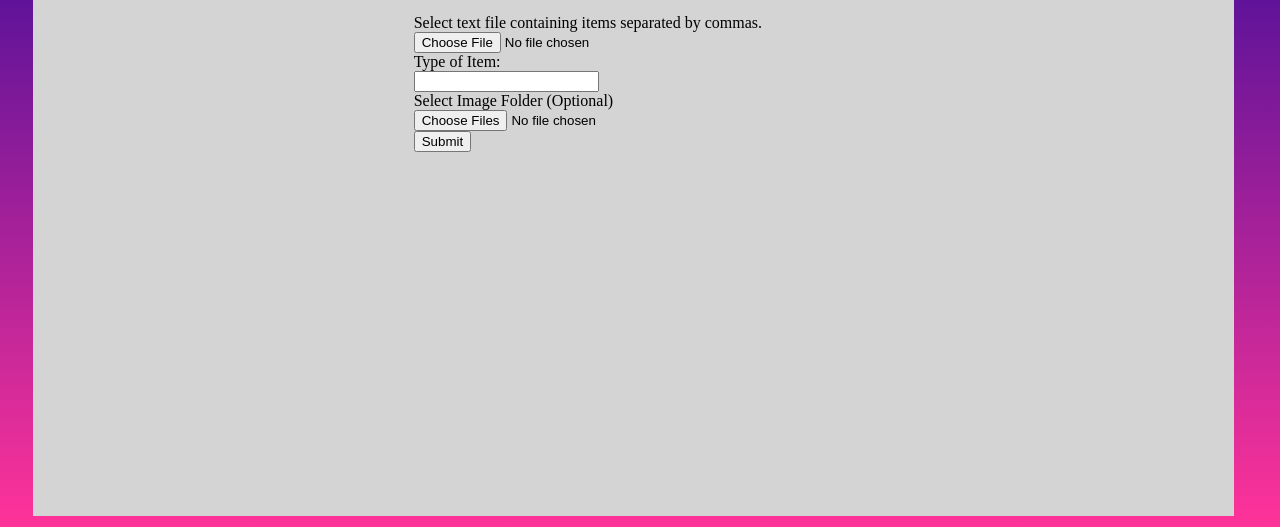
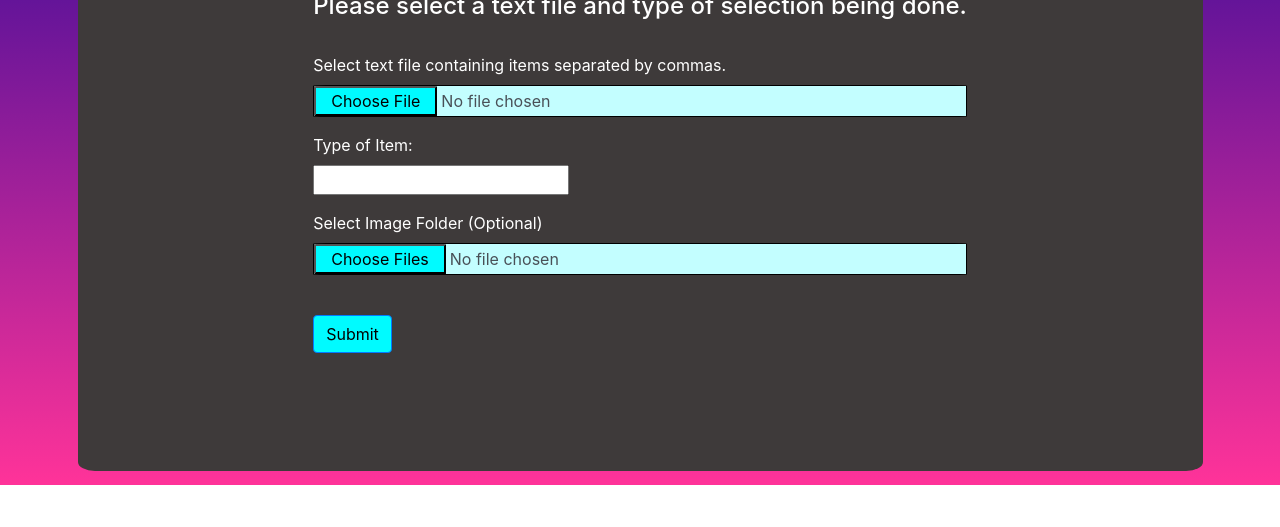
Before and after one commit to FernPerez/Item_Sorter, a plain HTML site: page sort.html in a window 1280 px wide. Shown: the part 315-842 px from the top of the page. After the commit the page ends 800 px from the top, so only its background shows below. Drawn offline with nearby package versions, Linux system fonts and the light colour scheme; a web font is replaced by a local one.

Commit message:
further css styling for sort form page

```diff
--- a/sort.html
+++ b/sort.html
@@ -5,6 +5,21 @@
     <meta name="viewport" content="width=device-width, initial-scale=1.0" />
     <meta http-equiv="X-UA-Compatible" content="ie=edge" />
     <title>Sorter</title>
+    <!-- Fonts -->
+    <link rel="preconnect" href="https://fonts.googleapis.com" />
+    <link rel="preconnect" href="https://fonts.gstatic.com" crossorigin />
+    <link
+      href="https://fonts.googleapis.com/css2?family=Momo+Trust+Display&display=swap"
+      rel="stylesheet"
+    />
+    <!-- Bootstrap -->
+    <link
+      rel="stylesheet"
+      href="https://cdn.jsdelivr.net/npm/bootstrap@4.6.2/dist/css/bootstrap.min.css"
+      integrity="sha384-xOolHFLEh07PJGoPkLv1IbcEPTNtaed2xpHsD9ESMhqIYd0nLMwNLD69Npy4HI+N"
+      crossorigin="anonymous"
+    />
+    <!-- Custom CSS -->
     <link
       rel="stylesheet"
       href="./style.css"
@@ -17,63 +32,51 @@
     <script defer src="sorter.js"></script>
   </head>
   <body>
-    <div class="main__container">
+    <nav class="navbar navbar-expand-sm bg-dark">
+      <ul class="navbar-nav">
+        <li class="nav-item">
+          <a class="nav-link" href="#">Link 1</a>
+        </li>
+      </ul>
+    </nav>
+    <div class="container-fluid">
       <h1 id="title">Selection Sorter</h1>
       <div id="round__container">
         <h1 id="round__label">Start</h1>
       </div>
       <div id="main__sub__container">
-        <!-- <div class="progress__container">
-          <div class="progress__border">
-            <h3 class="progress__counter">50%</h3>
-            <div class="progress__bar w3-green"></div>
-          </div>
-        </div> -->
         <div id="formContainer">
           <h2>Welcome to the Selection Sorter</h2>
-          <h3>Please select a text file and type of selection being done.</h3>
+          <h4>Please select a text file and type of selection being done.</h4>
+          <br />
           <form name="indexForm" id="indexForm">
-            <label for="listFile"
+            <div class="mb-3">
+              <label for="listFile" class="form-label"
                 >Select text file containing items separated by commas.</label
               ><br />
-            <input type="file" id="listFile" required /><br />
+              <input class="form-control" type="file" id="listFile" required />
+            </div>
+            <div class="mb-3">
               <label for="itemType">Type of Item:</label><br />
-            <input type="text" id="itemType" name="itemType" required /><br />
-            <label for="imageFolder">Select Image Folder (Optional)</label
+              <input type="text" id="itemType" name="itemType" required />
+            </div>
+            <div class="mb-3">
+              <label for="imageFolder" class="form-label"
+                >Select Image Folder (Optional)</label
               ><br />
               <input
+                class="form-control"
                 type="file"
                 id="imageFolder"
                 webkitdirectory
                 directory
                 multiple
-            /><br />
-            <input type="submit" />
-            <!-- <button id="start">Start</button> -->
+              />
+            </div>
+            <br />
+            <input type="submit" class="btn btn-primary" id="submit" />
           </form>
         </div>
-        <!-- <div class="sorter__container">
-          <div class="sorter__option__container">
-            <div class="results__result__img__container--big">
-              <img src="imgs/default.webp" class="sorter__img" id="img1" />
-            </div>
-            <button class="sorter__selection__button" id="btn1">
-              Choice 1
-            </button>
-          </div>
-          <div class="sorter__middle__container">
-            <button class="sorter__selection__button" id="tie">Tie</button>
-            <button class="sorter__selection__button" id="undo">Undo</button>
-          </div>
-          <div class="sorter__option__container">
-            <div class="results__result__img__container--big">
-              <img src="imgs/default.webp" class="sorter__img" id="img2" />
-            </div>
-            <button class="sorter__selection__button" id="btn2">
-              Choice 2
-            </button>
-          </div>
-        </div> -->
       </div>
     </div>
   </body>
--- a/style.css
+++ b/style.css
@@ -71,17 +71,62 @@ h1 {
   transition: width 0.25s ease-in-out;
 }
 #main__sub__container {
-  background-color: rgb(212, 212, 212);
-  min-height: 80vh;
+  background-color: #3e3a3a;
+  min-height: 75vh;
   max-width: 95%;
-  margin: 2%;
+  margin-left: 5%;
+  margin-right: 5%;
   margin-top: 1%;
+  height: 75%;
   justify-items: center;
-  padding-top: 1px;
+  padding-top: 25px;
+  padding-left: 50px;
+  padding-right: 50px;
+  border-radius: 1.5%;
+  color: white;
 }
 
 #formContainer {
   margin-top: 50px;
+}
+
+#listFile {
+  padding: 0%;
+  height: max-content;
+  display: inline-block;
+  border: 1px solid black;
+  background-color: rgb(195, 254, 255);
+  border-radius: 2%;
+}
+
+#listFile::file-selector-button {
+  background-color: rgb(0, 251, 255);
+  color: rgb(0, 0, 0);
+  padding-left: 15px;
+  padding-right: 15px;
+  border-radius: 2%;
+}
+
+#imageFolder {
+  padding: 0%;
+  height: max-content;
+  display: inline-block;
+  border: 1px solid black;
+  background-color: rgb(195, 254, 255);
+  border-radius: 2%;
+}
+
+#imageFolder::file-selector-button {
+  background-color: rgb(0, 251, 255);
+  color: rgb(0, 0, 0);
+  padding-left: 15px;
+  padding-right: 15px;
+  border-radius: 2%;
+}
+
+#submit {
+  background-color: rgb(0, 251, 255);
+  color: black;
 }
 
 .main__sub__container-index {
```
Lines whose indentation alone changed are shown as unchanged.
